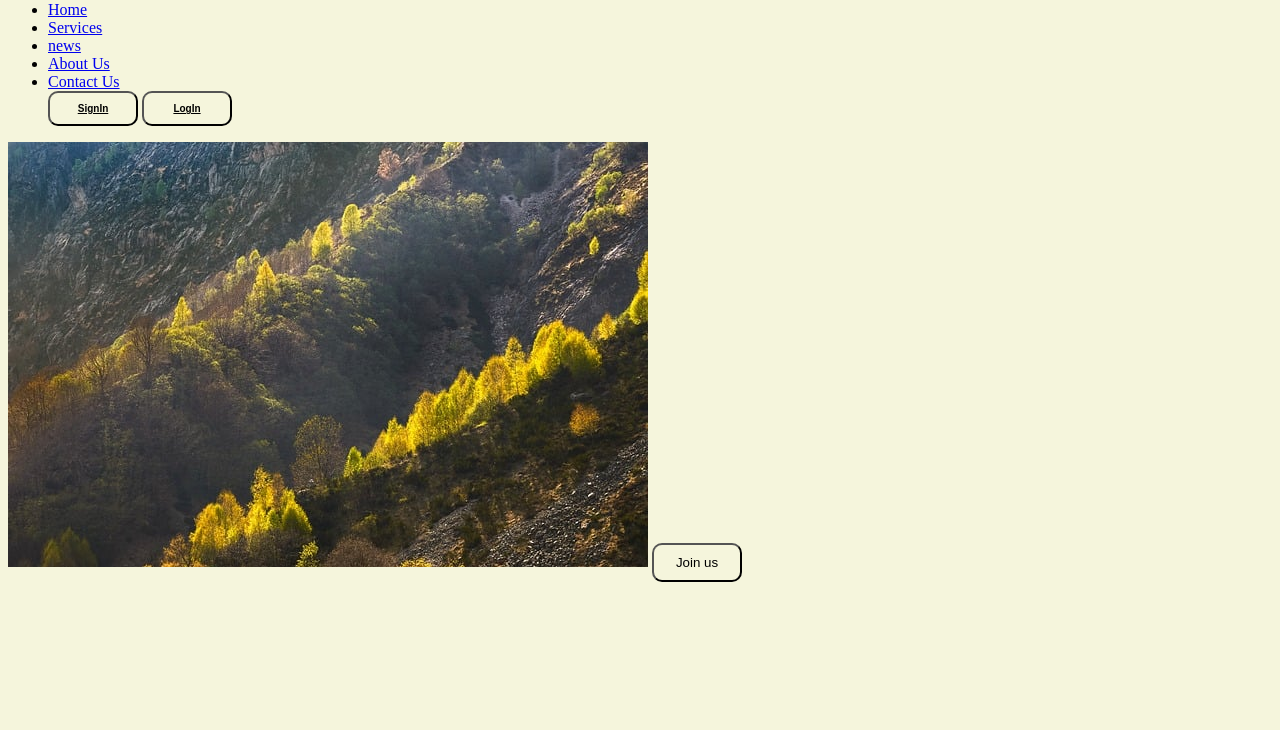
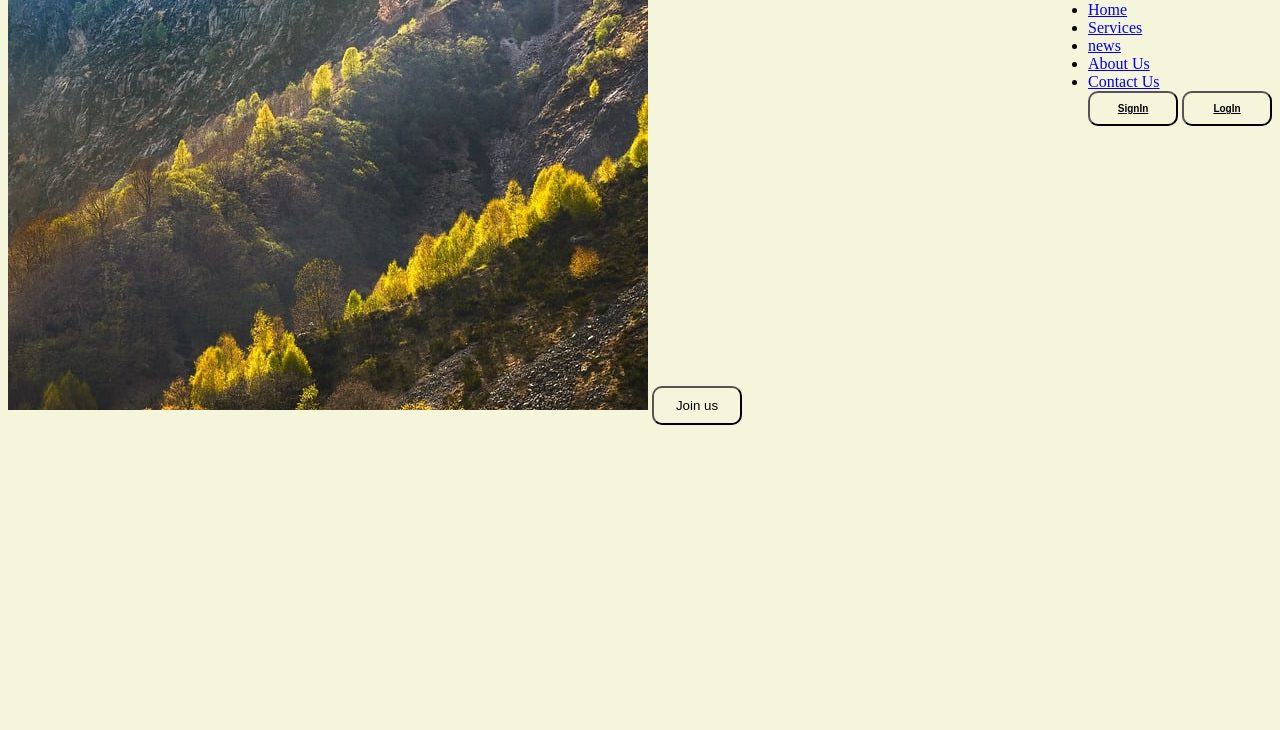
Before and after one commit to Tau-oss/mysite, a plain HTML site: page index.html in a window 1280 px wide. Shown: the part 70-800 px from the top of the page. Drawn offline with Linux system fonts and the light colour scheme.

Commit message:
Update files.css

```diff
--- a/css/files.css
+++ b/css/files.css
@@ -18,3 +18,6 @@ button a {
  .logo {
     font-size: 40px; color: blue;
 }
+ul {
+    float: right;
+}
```
